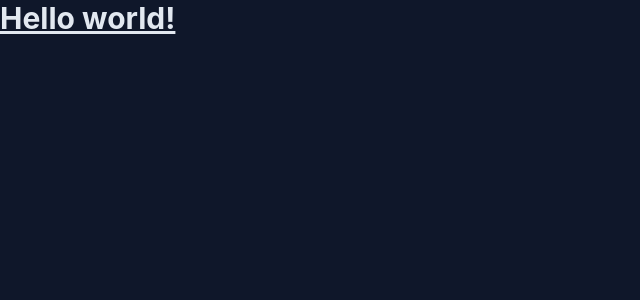
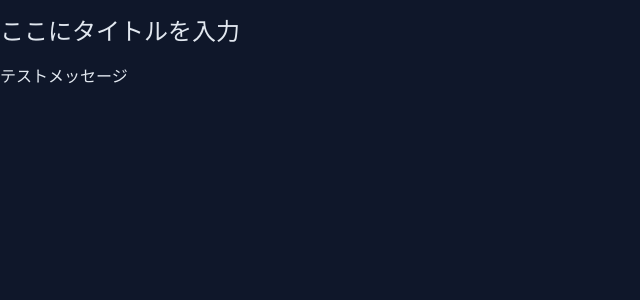
Before and after one commit to kitadakyou/kitadakyou.com, a Next.js app: page / in a window 1280 px wide. Shown: the top 300 px of the page, without its empty margins (0-640 px from the left). Built offline with nearby package versions, Linux system fonts and the light colour scheme.

Commit message:
add header
remove unused files

Summary:

Test Plan:

```diff
--- /dev/null
+++ b/components/header.tsx
@@ -0,0 +1,9 @@
+export default function Header() {
+  return (
+    <div className="py-4">
+      <h1 className="text-2xl">
+        ここにタイトルを入力
+      </h1>
+    </div>
+  )
+}
--- a/pages/_document.tsx
+++ b/pages/_document.tsx
@@ -1,4 +1,5 @@
 import { Html, Head, Main, NextScript } from 'next/document'
+import Header from '../components/header'
 
 export default function Document() {
   return (
@@ -6,6 +7,7 @@ export default function Document() {
       <Head />
       <body className='bg-slate-900 text-slate-200'>
         <div className='container mx-auto'>
+          <Header />
           <Main />
         </div>
         <NextScript />
--- a/pages/api/hello.ts
+++ /dev/null
@@ -1,13 +0,0 @@
-// Next.js API route support: https://nextjs.org/docs/api-routes/introduction
-import type { NextApiRequest, NextApiResponse } from 'next'
-
-type Data = {
-  name: string
-}
-
-export default function handler(
-  req: NextApiRequest,
-  res: NextApiResponse<Data>
-) {
-  res.status(200).json({ name: 'John Doe' })
-}
--- a/pages/index.tsx
+++ b/pages/index.tsx
@@ -1,7 +1,9 @@
+import Header from '../components/header'
+
 export default function Home() {
   return (
-    <h1 className="text-3xl font-bold underline">
-      Hello world!
-    </h1>
+    <p>
+      テストメッセージ
+    </p>
   )
 }
```
